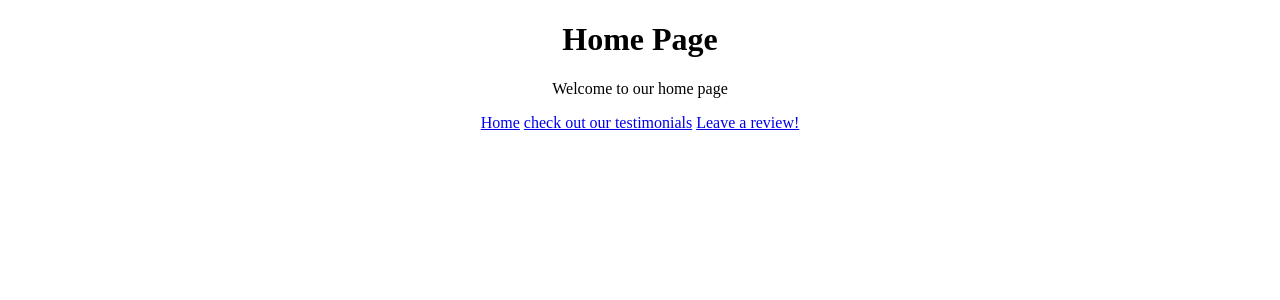
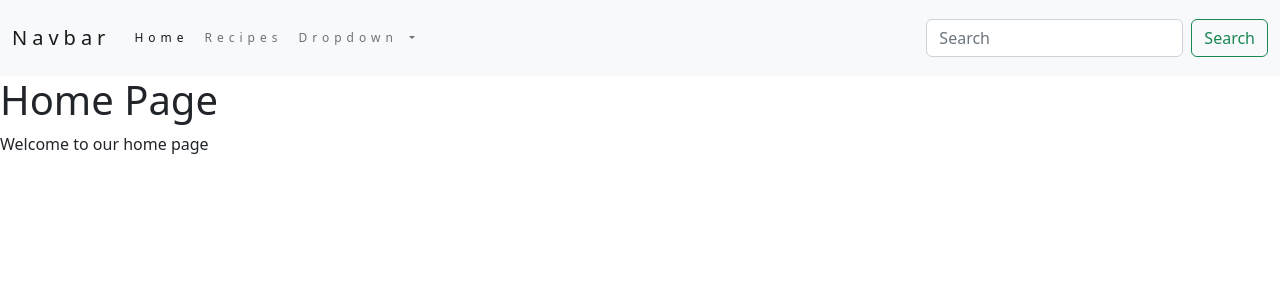
Before and after one commit to CoreyWright476/Group4Project, a Flask app: page / in a window 1280 px wide. Shown: the top 300 px of the page. Run offline with Flask 2, Linux system fonts and the light colour scheme.

Commit message:
added bootstrap, navbar, and updated css file with navbar styling

```diff
--- a/application/routes.py
+++ b/application/routes.py
@@ -57,4 +57,4 @@ def new_review():
             new_recipe_id = DATA_PROVIDER.add_user_review(name, recipe, comment)
             success = 'Person with ID ' + str(new_recipe_id) + ' was created. Thank you!'
             return render_template('success.html', success_message=success)
-    return render_template('new_review.html', title='registration', form=form, message=error)
+    return render_template('new_review.html', title='Review', form=form, message=error)
--- a/application/static/style.css
+++ b/application/static/style.css
@@ -1,3 +1,41 @@
-body{
-text-align: center
-}
+@import url('https://fonts.googleapis.com/css?family=Quicksand');
+body {
+
+      font: 20px Quicksand, sans-serif;
+      line-height: 1.8;
+      color: #f5f6f7;
+  }
+  p {font-size: 16px;}
+  .margin {margin-bottom: 45px;}
+  .bg-1 {
+      background-color: #9B287B; /* Amaranth Deep Purple */
+      color: #ffffff;
+  }
+  .bg-2 {
+      background-color: #122932; /* Dark Gunmetal */
+      color: #ffffff;
+  }
+  .bg-3 {
+      background-color: #F5E6E8; /* Isabelline */
+      color: #555555;
+  }
+  .bg-4 {
+      background-color: #383B53; /* Charcoal */
+      color: #fff;
+  }
+  .container-fluid {
+      padding-top: 10px;
+      padding-bottom: 10px;
+  }
+  .navbar {
+      padding-top: 15px;
+      padding-bottom: 15px;
+      border: 0;
+      border-radius: 0;
+      margin-bottom: 0;
+      font-size: 12px;
+      letter-spacing: 5px;
+  }
+  .navbar-nav  li a:hover {
+      color: #9B287B !important;
+  }
--- a/application/templates/home.html
+++ b/application/templates/home.html
@@ -1,4 +1,5 @@
 {% extends "layout.html" %}
+{% block title %}Home Page{% endblock %}
 {% block body_content %}
 <p>Welcome to our home page</p>
 {% endblock %}
--- a/application/templates/layout.html
+++ b/application/templates/layout.html
@@ -2,19 +2,54 @@
 <html lang="en">
 <head>
     <meta charset="UTF-8">
-    <title>{{Title}} - Page</title>
     <link rel="stylesheet" href="{{url_for('static', filename='style.css')}}">
+    <title>{% block title %} {% endblock %}</title>
+    <!-- CSS only -->
+<link href="https://cdn.jsdelivr.net/npm/bootstrap@5.2.2/dist/css/bootstrap.min.css" rel="stylesheet" integrity="sha384-Zenh87qX5JnK2Jl0vWa8Ck2rdkQ2Bzep5IDxbcnCeuOxjzrPF/et3URy9Bv1WTRi" crossorigin="anonymous">
 </head>
 <body>
+<!-- Bootstrap navbar added and extended across all pages including links to each page -->
+<nav class="navbar navbar-expand-lg bg-light">
+  <div class="container-fluid">
+    <a class="navbar-brand" href="#">Navbar</a>
+    <button class="navbar-toggler" type="button" data-bs-toggle="collapse" data-bs-target="#navbarSupportedContent" aria-controls="navbarSupportedContent" aria-expanded="false" aria-label="Toggle navigation">
+      <span class="navbar-toggler-icon"></span>
+    </button>
+    <div class="collapse navbar-collapse" id="navbarSupportedContent">
+      <ul class="navbar-nav me-auto mb-2 mb-lg-0">
+        <li class="nav-item">
+          <a class="nav-link active" aria-current="page" href="{{ url_for('home') }}">Home</a>
+        </li>
+        <li class="nav-item">
+          <a class="nav-link" href="#">Recipes</a>
+        </li>
+        <li class="nav-item dropdown">
+          <a class="nav-link dropdown-toggle" href="#" role="button" data-bs-toggle="dropdown" aria-expanded="false">
+            Dropdown
+          </a>
+          <ul class="dropdown-menu">
+            <li><a class="dropdown-item" href="{{ url_for('reviews') }}">Existing reviews</a></li>
+            <li><a class="dropdown-item" href="{{ url_for('new_review') }}">Leave a review!</a></li>
+            <li><hr class="dropdown-divider"></li>
+            <li><a class="dropdown-item" href="#">Something else here</a></li>
+          </ul>
+        </li>
+      </ul>
+      <form class="d-flex" role="search">
+        <input class="form-control me-2" type="search" placeholder="Search" aria-label="Search">
+        <button class="btn btn-outline-success" type="submit">Search</button>
+      </form>
+    </div>
+  </div>
+</nav>
+
 <h1>{{ title }} Page</h1>
+
 {% block body_content %}
 {% endblock %}
+<!-- JavaScript Bundle with Popper -->
+<script src="https://cdn.jsdelivr.net/npm/bootstrap@5.2.2/dist/js/bootstrap.bundle.min.js" integrity="sha384-OERcA2EqjJCMA+/3y+gxIOqMEjwtxJY7qPCqsdltbNJuaOe923+mo//f6V8Qbsw3" crossorigin="anonymous"></script>
 </body>
 <footer>
-    <div>
-        <a href="{{ url_for('home') }}">Home</a>
-        <a href="{{ url_for('reviews') }}">check out our testimonials</a>
-        <a href="{{ url_for('new_review') }}">Leave a review!</a>
-    </div>
 </footer>
 </html>
```
